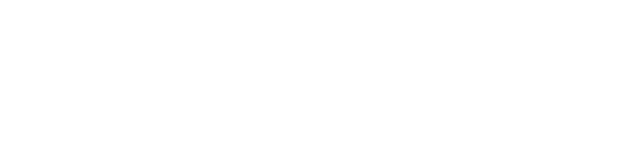
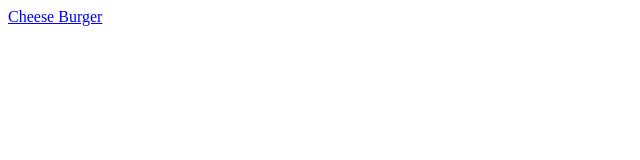
Before and after one commit to MalikHack007/Odin-Recipes, a plain HTML site: page index.html in a window 1280 px wide. Shown: the whole page, without its empty margins (0-640 px from the left). Drawn offline with Linux system fonts and the light colour scheme.

Commit message:
linking the index to cheeseburger recipe page

```diff
--- a/index.html
+++ b/index.html
@@ -6,5 +6,6 @@
     </head>
 
     <body>
+        <a href="recipes/cheeseburger.html">Cheese Burger</a>
     </body>
 </html>
```
